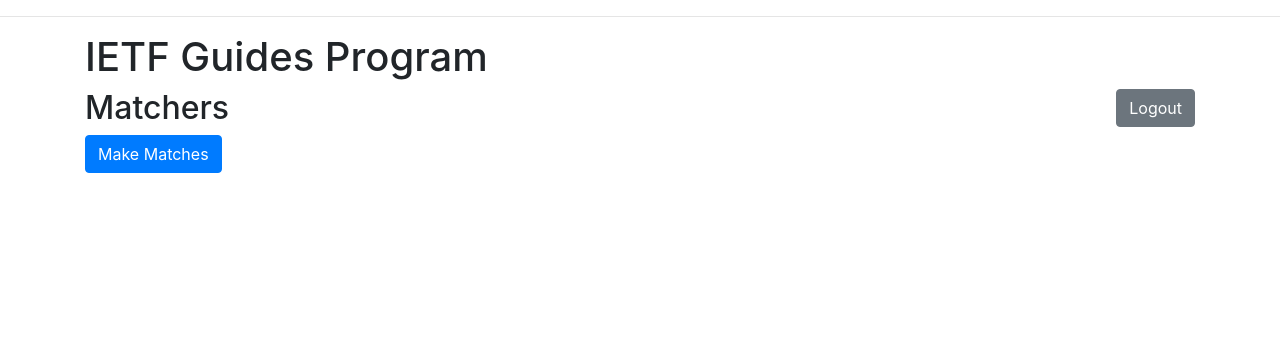
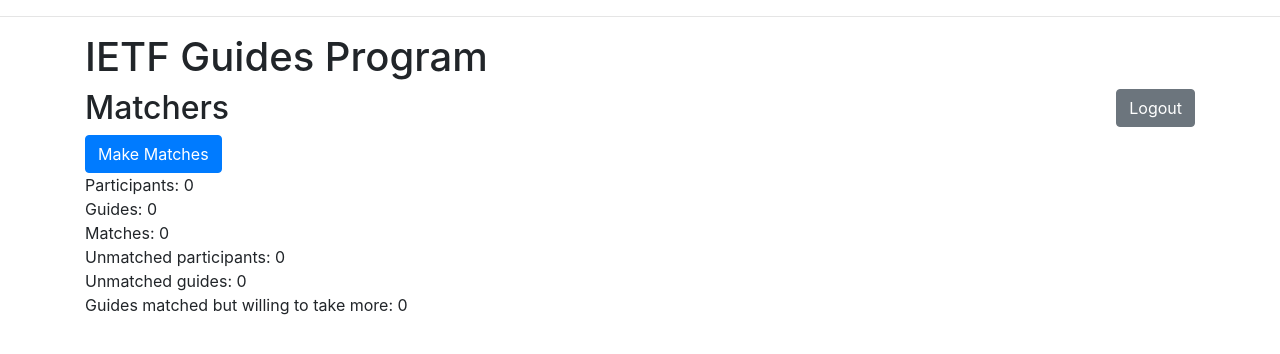
Before and after one commit to ietf-tools/ietf-guides, a Django app: page /guides/matcher in a window 1280 px wide. Shown: the part 103-457 px from the top of the page. Run offline with Django 3.2, Linux system fonts and the light colour scheme; the visitor is signed in with stand-in values (Sample User, id 1); data that the repository does not hold is empty; parts of the project's set-up code (start-up, migrations or seed data) failed here and were passed over; some libraries are stand-ins or nearby versions.

Commit message:
Added a table of stats to the guide index.

```diff
--- a/guides/templates/guides/matcher_index.html
+++ b/guides/templates/guides/matcher_index.html
@@ -7,5 +7,11 @@
   <div>
     <a href="{% url 'guides.views.make_match' %}" class="btn btn-primary">Make Matches</a>
   </div>
+  <div>Participants: {{stats.participants}}</div>
+  <div>Guides: {{stats.guides}}</div>
+  <div>Matches: {{stats.matches }}</div>
+  <div>Unmatched participants: {{stats.unmatched}}</div>
+  <div>Unmatched guides: {{stats.guides_unused}}</div>
+  <div>Guides matched but willing to take more: {{stats.guides_matched_but_willing}}</div>
 
 {% endblock %}
--- a/guides/views.py
+++ b/guides/views.py
@@ -22,7 +22,14 @@
 
 @login_required
 def matcher_index(request):
-    return render(request, 'guides/matcher_index.html', {})
+    stats = dict()
+    stats['participants'] = Participant.objects.count()
+    stats['guides'] = Guide.objects.count()
+    stats['matches'] = Match.objects.count()
+    stats['unmatched'] = Participant.objects.exclude(match__isnull=False).count()
+    stats['guides_unused'] = Guide.objects.exclude(match__isnull=False).count()
+    stats['guides_matched_but_willing'] = Guide.objects.filter(match__isnull=False,multiple_guided=True).count()
+    return render(request, 'guides/matcher_index.html',dict(stats=stats))
 
 def become_guide(request):
     if request.method == 'POST':
```
